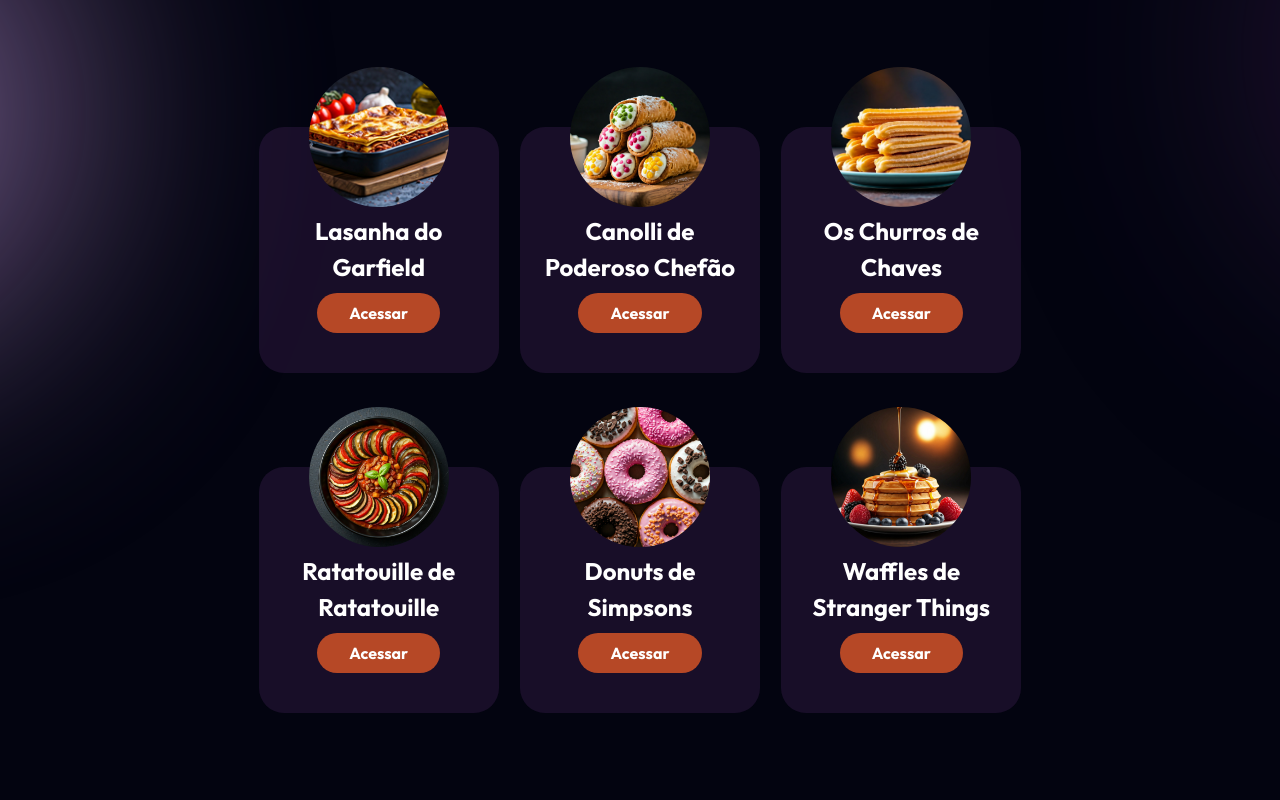
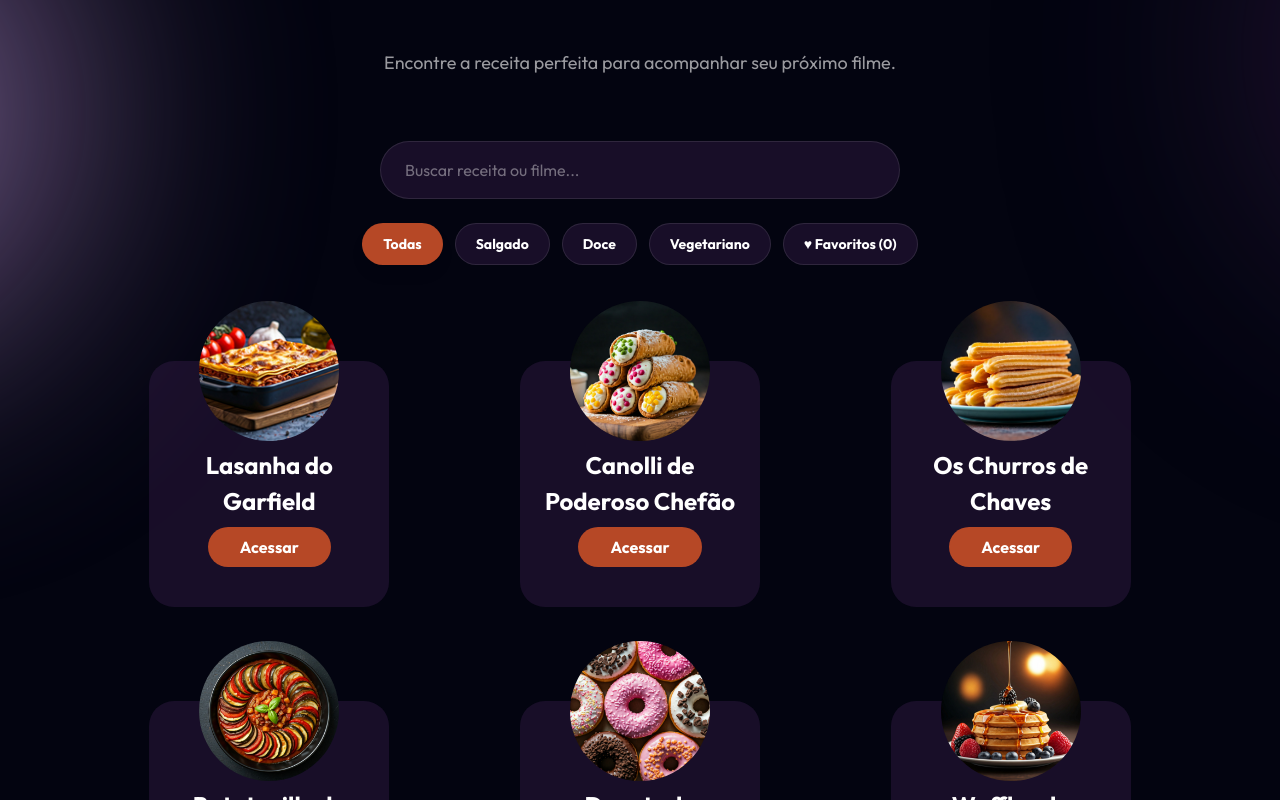
Before and after one commit to carolinneVictoria/cine-bite, a React (Vite) app: page / in a window 1280 px wide. Shown: the part 2040-2840 px from the top of the page. Built offline with nearby package versions, Linux system fonts and the light colour scheme.

Commit message:
feat: implement recipe filtering and favorites functionality in RecipeSection

```diff
--- a/src/components/RecipeSection/index.jsx
+++ b/src/components/RecipeSection/index.jsx
@@ -1,3 +1,4 @@
+import { useEffect, useState } from "react";
 import Recipe from "../Recipes";
 import lasanhaImg from "../../assets/lasanha.png"
 import canolliImg from "../../assets/burritos.jpg"
@@ -6,12 +7,26 @@
 import donnutsImg from "../../assets/donnuts.jpg"
 import wafflesImg from "../../assets/waffle.jpg"
 
-function RecipeSection () {
+function RecipeSection() {
+    const [search, setSearch] = useState("");
+    const [category, setCategory] = useState("Todas");
+    const [showFavorites, setShowFavorites] = useState(false);
+    const [favorites, setFavorites] = useState(() => {
+        try {
+            return JSON.parse(localStorage.getItem("cine-bite-favorites")) || [];
+        } catch {
+            return [];
+        }
+    });
+
     const receitas = [
         {
             id: 1,
             title: "Lasanha do Garfield",
             img: lasanhaImg,
+            category: "Salgado",
+            time: "60 min",
+            difficulty: "Médio",
             description: "A lasanha favorita do gato mais preguiçoso (e faminto) dos quadrinhos — camadas generosas de massa, molho e muito queijo.",
             ingredientes: [
                 "12 folhas de lasanha",
@@ -37,6 +52,9 @@
             id: 2,
             title: "Canolli de Poderoso Chefão",
             img: canolliImg,
+            category: "Doce",
+            time: "45 min",
+            difficulty: "Médio",
             description: "Uma sobremesa italiana clássica, digna de uma família que não recusa favores — crocante por fora, cremosa por dentro.",
             ingredientes: [
                 "2 xícaras de farinha de trigo",
@@ -62,6 +80,9 @@
             id: 3,
             title: "Os Churros de Chaves",
             img: churrosImg,
+            category: "Doce",
+            time: "35 min",
+            difficulty: "Fácil",
             description: "Direto do barril mais amado da vila — churros quentinhos, crocantes e cobertos de açúcar e canela.",
             ingredientes: [
                 "1 xícara de água",
@@ -86,6 +107,9 @@
             id: 4,
             title: "Ratatouille de Ratatouille",
             img: ratattouilleImg,
+            category: "Vegetariano",
+            time: "55 min",
+            difficulty: "Fácil",
             description: "O prato que derreteu o coração do crítico mais durão de Paris — legumes frescos em fatias, no ponto certo de sabor.",
             ingredientes: [
                 "1 abobrinha",
@@ -110,6 +134,9 @@
             id: 5,
             title: "Donuts de Simpsons",
             img: donnutsImg,
+            category: "Doce",
+            time: "40 min",
+            difficulty: "Médio",
             description: "As rosquinhas cor-de-rosa favoritas de Springfield — macias, fofinhas e com uma cobertura irresistível.",
             ingredientes: [
                 "2 e 1/2 xícaras de farinha de trigo",
@@ -134,6 +161,9 @@
             id: 6,
             title: "Waffles de Stranger Things",
             img: wafflesImg,
+            category: "Doce",
+            time: "25 min",
+            difficulty: "Fácil",
             description: "O prato favorito de Eleven — waffles crocantes por fora e macios por dentro, com direito a bastante cobertura.",
             ingredientes: [
                 "2 xícaras de farinha de trigo",
@@ -155,21 +185,150 @@
         },
     ]
 
-    return(
-        <section id="receitas">
-            <h1 className="text-(--text) text-center font-bold text-[90px] mt-[229px] mb-[118px]">Receitas</h1>
+    useEffect(() => {
+        localStorage.setItem("cine-bite-favorites", JSON.stringify(favorites));
+    }, [favorites]);
 
-            <div className="grid grid-cols-3 justify-items-center gap-[94px] mx-[295px]">
-            {receitas.map((receitas) => (
+    const categories = ["Todas", ...new Set(receitas.map((receita) => receita.category))];
+    const filteredReceitas = receitas.filter((receita) => {
+        const matchesSearch = `${receita.title} ${receita.description}`.toLowerCase().includes(search.toLowerCase());
+        const matchesCategory = category === "Todas" || receita.category === category;
+        const matchesFavorite = !showFavorites || favorites.includes(receita.id);
+        return matchesSearch && matchesCategory && matchesFavorite;
+    });
+
+    function toggleFavorite(id) {
+        setFavorites((current) => current.includes(id)
+            ? current.filter((favoriteId) => favoriteId !== id)
+            : [...current, id]
+        );
+    }
+
+    return (
+        <section id="receitas" className="pb-32">
+            <h1 className="text-(--text) text-center font-bold text-[90px] mt-[229px] mb-10">
+                Receitas
+            </h1>
+
+            <p className="text-(--text) text-center opacity-60 mb-16 text-lg">
+                Encontre a receita perfeita para acompanhar seu próximo filme.
+            </p>
+
+            <div className="flex flex-col items-center gap-6 mb-24 px-6">
+
+                {/* Busca */}
+                <div className="relative w-full max-w-[520px]">
+                    <input
+                        type="search"
+                        value={search}
+                        onChange={(event) => setSearch(event.target.value)}
+                        placeholder="Buscar receita ou filme..."
+                        aria-label="Buscar receita ou filme"
+                        className="
+                    w-full
+                    bg-(--bg-card)
+                    text-(--text)
+                    placeholder:text-(--text)/40
+                    border border-white/10
+                    rounded-full
+                    px-6 py-4
+                    outline-none
+                    transition-all duration-300
+                    focus:border-white/30
+                    focus:shadow-[0_0_25px_rgba(255,255,255,0.05)]
+                "
+                    />
+                </div>
+
+                {/* Categorias */}
+                <div className="flex flex-wrap justify-center gap-3">
+                    {categories.map((item) => (
+                        <button
+                            key={item}
+                            onClick={() => setCategory(item)}
+                            className={`
+                        rounded-full
+                        px-5 py-2.5
+                        text-sm
+                        font-bold
+                        cursor-pointer
+                        border
+                        transition-all duration-300
+                        hover:-translate-y-0.5
+                        ${category === item
+                                    ? "bg-(--button) border-transparent text-white shadow-lg"
+                                    : "bg-(--bg-card) border-white/10 text-(--text) hover:border-white/30"
+                                }
+                    `}
+                        >
+                            {item}
+                        </button>
+                    ))}
+
+                    <button
+                        onClick={() => setShowFavorites((current) => !current)}
+                        className={`
+                    rounded-full
+                    px-5 py-2.5
+                    text-sm
+                    font-bold
+                    cursor-pointer
+                    border
+                    transition-all duration-300
+                    hover:-translate-y-0.5
+                    ${showFavorites
+                                ? "bg-(--button) border-transparent text-white shadow-lg"
+                                : "bg-(--bg-card) border-white/10 text-(--text) hover:border-white/30"
+                            }
+                `}
+                    >
+                        ♥ Favoritos ({favorites.length})
+                    </button>
+                </div>
+            </div>
+
+            {/* Receitas */}
+            <div className="
+        grid
+        grid-cols-1
+        md:grid-cols-2
+        xl:grid-cols-3
+        justify-items-center
+        gap-x-[60px]
+        gap-y-[94px]
+        mx-auto
+        max-w-[1100px]
+        px-6
+    ">
+                {filteredReceitas.map((receita) => (
                     <Recipe
-                key={receitas.id}
-                title={receitas.title}
-                image={receitas.img}
-                description={receitas.description}
-                ingredientes={receitas.ingredientes}
-                modoPreparo={receitas.modoPreparo}
+                        key={receita.id}
+                        title={receita.title}
+                        image={receita.img}
+                        description={receita.description}
+                        ingredientes={receita.ingredientes}
+                        modoPreparo={receita.modoPreparo}
+                        category={receita.category}
+                        time={receita.time}
+                        difficulty={receita.difficulty}
+                        isFavorite={favorites.includes(receita.id)}
+                        onToggleFavorite={() => toggleFavorite(receita.id)}
                     />
-            ))};
+                ))}
+
+                {filteredReceitas.length === 0 && (
+                    <div className="col-span-full flex flex-col items-center py-20">
+                        <span className="text-5xl mb-5 opacity-50">🍿</span>
+
+                        <p className="text-(--text) text-xl font-bold">
+                            Nenhuma receita encontrada
+                        </p>
+
+                        <p className="text-(--text) opacity-50 mt-2">
+                            Tente buscar outro filme ou selecionar outra categoria.
+                        </p>
+                    </div>
+                )}
             </div>
         </section>
     )
```
Lines whose indentation alone changed are shown as unchanged.
